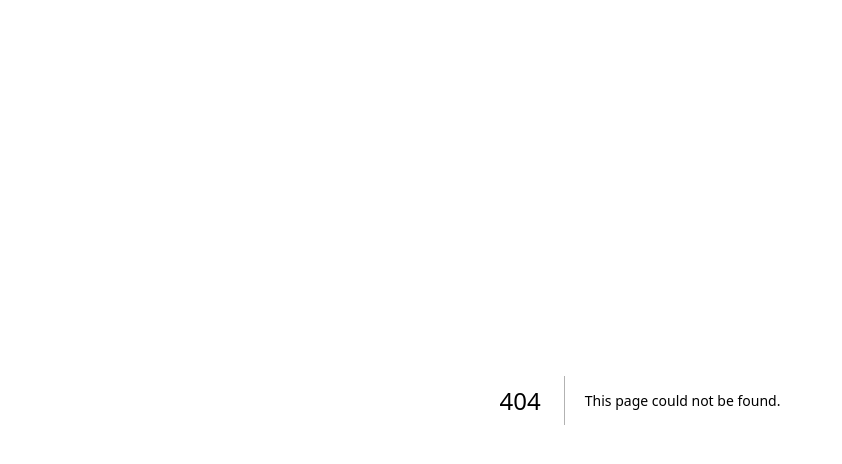
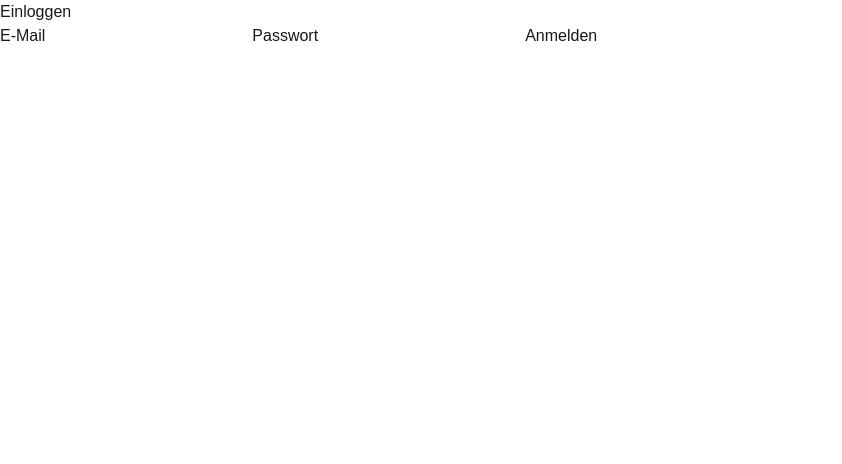
Before and after one commit to SandroHatzfeld/weekly-meal-planner, a Next.js app: page /login in a window 1280 px wide. Before the commit this address had no page. Shown: the top 464 px of the page, without its empty margins (0-842 px from the left). Built offline with nearby package versions, Linux system fonts and the light colour scheme; no server answers.

Commit message:
adding loginpage

```diff
--- /dev/null
+++ b/src/app/login/page.tsx
@@ -0,0 +1,18 @@
+import { loginUser } from "@/lib/login/actions"
+import React from "react"
+
+export default function loginPage() {
+
+	return (
+		<div>
+			<h1>Einloggen</h1>
+			<form action={loginUser}>
+				<label htmlFor="email">E-Mail</label>
+				<input type="text" id="email" name="email"/>
+				<label htmlFor="password">Passwort</label>
+				<input type="password" id="password" name="password"/>
+				<input type="submit" value="Anmelden" />
+			</form>
+		</div>
+	)
+}
--- /dev/null
+++ b/src/lib/login/actions.ts
@@ -0,0 +1,17 @@
+"use server"
+
+import { signIn } from "../auth"
+
+export const loginUser = async (formData: FormData) => {
+	const formEmail = formData.get("email")
+	const formPassword = formData.get("password")
+
+	if(typeof formEmail !== "string" || typeof formPassword !== "string") return
+
+	try {
+		await signIn("credentials", {email: formEmail, password: formPassword, redirectTo: "/dashboard"})
+	} catch (error) {
+		console.log(error);
+
+	}
+}
```
